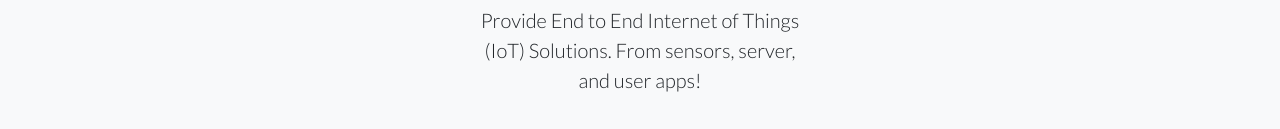
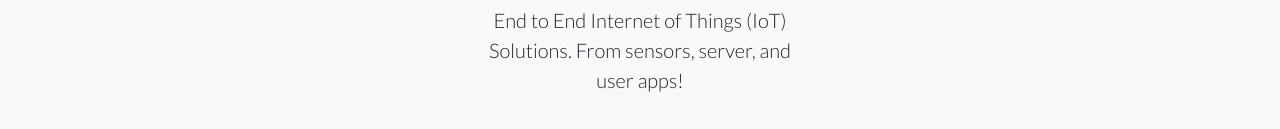
Before and after one commit to bayuabi/humiditech.github.io, a plain HTML site: page index.html in a window 1280 px wide. Shown: the part 868-997 px from the top of the page. Drawn offline with Linux system fonts and the light colour scheme.

Commit message:
update index

```diff
--- a/index.html
+++ b/index.html
@@ -81,7 +81,7 @@
               <i class="icon-layers m-auto text-primary"></i>
             </div>
             <h3>Internet of Things</h3>
-            <p class="lead mb-0">Provide End to End Internet of Things (IoT) Solutions. From sensors, server, and user apps!</p>
+            <p class="lead mb-0">End to End Internet of Things (IoT) Solutions. From sensors, server, and user apps!</p>
           </div>
         </div>
         <div class="col-lg-4">
```
